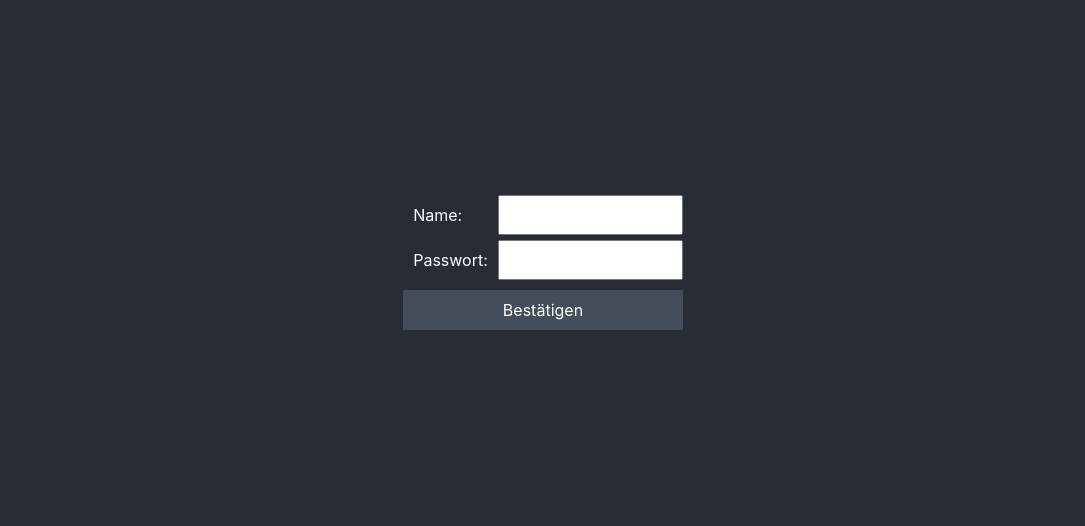
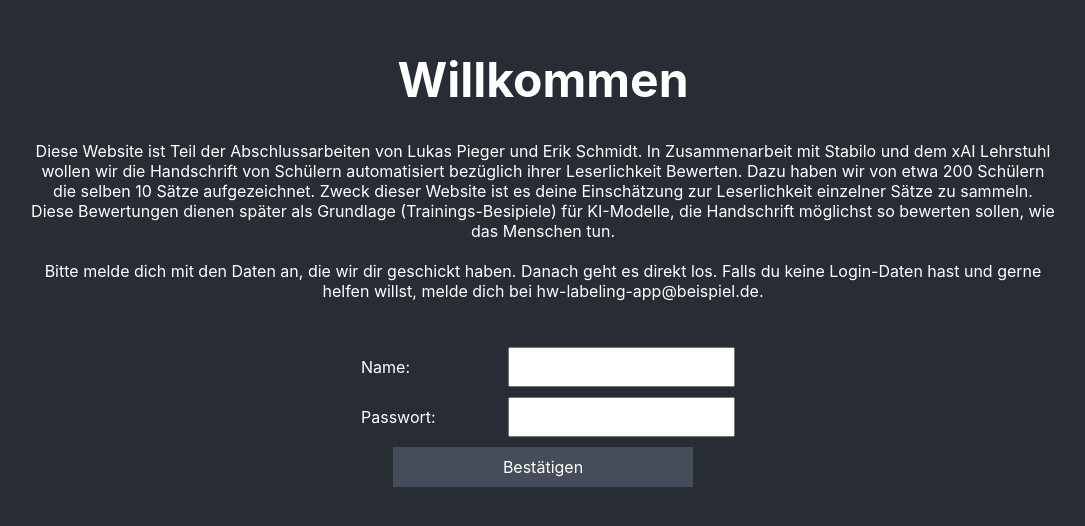
Before and after one commit to Meike268/handwriting-pairwise-labeling-app-frontend, a React (Create React App) app: page /login in a window 1280 px wide. Shown: the part 148-674 px from the top of the page, without its empty margins (97-1182 px from the left). Built offline with nearby package versions, Linux system fonts and the light colour scheme; no server answers.

Commit message:
Added welcome text

```diff
--- a/src/App.css
+++ b/src/App.css
@@ -15,6 +15,16 @@
 
 h1 {
   font-size: 6vmin;
+}
+
+p {
+  font-size: 2vmin;
+}
+
+.grid-container {
+  display: grid;
+  column-gap: 20px;
+  row-gap: 10px;
 }
 
 .App-header {
--- a/src/authentication/Login.tsx
+++ b/src/authentication/Login.tsx
@@ -8,11 +8,17 @@ export type Me = {
     auth_token: string,
 }
 
+const WELCOME_HEADER_RELATIVE_WIDTH = 60
+const WELCOME_TEXT_RELATIVE_WIDTH = 80
+const LOGIN_INPUT_RELATIVE_WIDTH = 30
+const SUBMIT_BUTTON_RELATIVE_WIDTH = 30
+
 export const Login: React.FC = () => {
+
     const [user, setUser] = useState<string>("")
     const [password, setPassword] = useState<string>("")
     const [error, setError] = useState<string | undefined>(undefined)
-    const  navigate = useNavigate();
+    const navigate = useNavigate();
 
     const [cookie, setCookie] = useCookies(['me'])
 
@@ -33,8 +39,7 @@ export const Login: React.FC = () => {
 
             setCookie("me", me)
             navigate("/")
-        }
-        else if (res.status === 401)
+        } else if (res.status === 401)
             setError("Incorrect credentials")
         else if (res.status === 404)
             setError(`Could not log in at ${BACKEND_LOGIN}. Is login-endpoint running at that address?`)
@@ -45,23 +50,58 @@ export const Login: React.FC = () => {
     if (cookie.me !== undefined)
         return <Navigate to={"/"}/>
     return <div>
-        <div style={{display: "grid"}}>
+        <div>
+            <h1 style={{
+                height: "min-content",
+                marginLeft: "auto",
+                marginRight: "auto",
+                maxWidth: (WELCOME_HEADER_RELATIVE_WIDTH) + "%"
+            }}>Willkommen</h1>
+            <p style={{
+                textAlign: "center",
+                marginLeft: "auto",
+                marginRight: "auto",
+                maxWidth: (WELCOME_TEXT_RELATIVE_WIDTH) + "%"
+            }}>
+                Diese Website ist Teil der Abschlussarbeiten von Lukas Pieger und Erik Schmidt.
+                In Zusammenarbeit mit Stabilo und dem xAI Lehrstuhl wollen wir die Handschrift von Schülern
+                automatisiert bezüglich ihrer Leserlichkeit Bewerten. Dazu haben wir von etwa 200 Schülern die selben 10
+                Sätze aufgezeichnet. Zweck dieser Website ist es deine Einschätzung zur Leserlichkeit einzelner Sätze zu
+                sammeln. Diese Bewertungen dienen später als Grundlage (Trainings-Besipiele) für KI-Modelle, die
+                Handschrift möglichst so bewerten sollen, wie das Menschen tun.
+                <br/>
+                <br/>
+                Bitte melde dich mit den Daten an, die wir dir geschickt haben. Danach geht es direkt los.
+                Falls du keine Login-Daten hast und gerne helfen willst, melde dich
+                bei hw-labeling-app@beispiel.de.
+            </p>
+        </div>
+        <div className={"grid-container"} style={{
+            maxWidth: (LOGIN_INPUT_RELATIVE_WIDTH) + "%",
+            minWidth: "300px",
+            marginLeft: "auto",
+            marginRight: "auto"
+        }}>
             <div style={{gridRowStart: "row-start 1", justifySelf: "start", margin: "10px"}}>
                 Name:
             </div>
             <input value={user} onChange={e => setUser(e.target.value)}
                    style={{gridRowStart: "row-start 1"}}/>
-            <div style={{height: "5px", gridRowStart: "row-start 2"}}/>
-            <div style={{gridRowStart: "row-start 3", justifySelf: "start", margin: "10px"}}>
+            <div style={{gridRowStart: "row-start 2", justifySelf: "start", margin: "10px"}}>
                 Passwort:
             </div>
             <input type={"password"} value={password} onChange={e => setPassword(e.target.value)}
-                   style={{gridRowStart: "row-start 3"}}/>
+                   style={{gridRowStart: "row-start 2"}}/>
             <br/>
         </div>
         <div style={{color: "red"}}>{error}</div>
         <button onClick={() => onSubmit()} type="submit"
-                style={{padding: "10px", marginTop: "10px", width: "100%"}}>Bestätigen
+                style={{
+                    padding: "10px",
+                    marginTop: "10px",
+                    maxWidth: (SUBMIT_BUTTON_RELATIVE_WIDTH) +"%",
+                    minWidth: "300px"
+        }}>Bestätigen
         </button>
     </div>
 }
```
